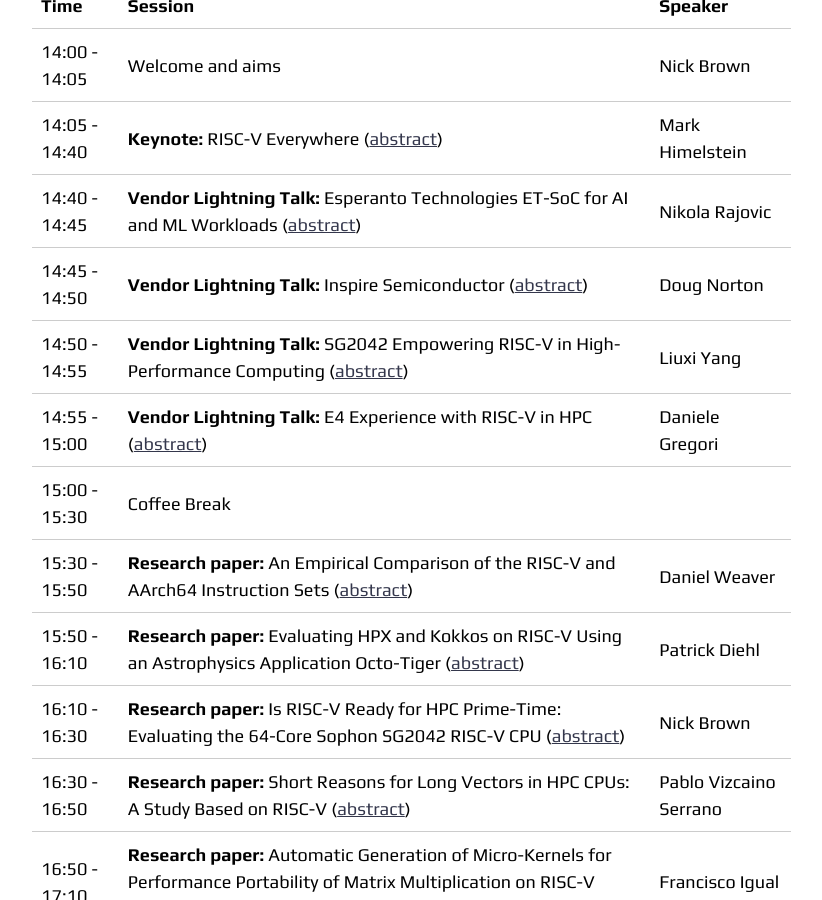
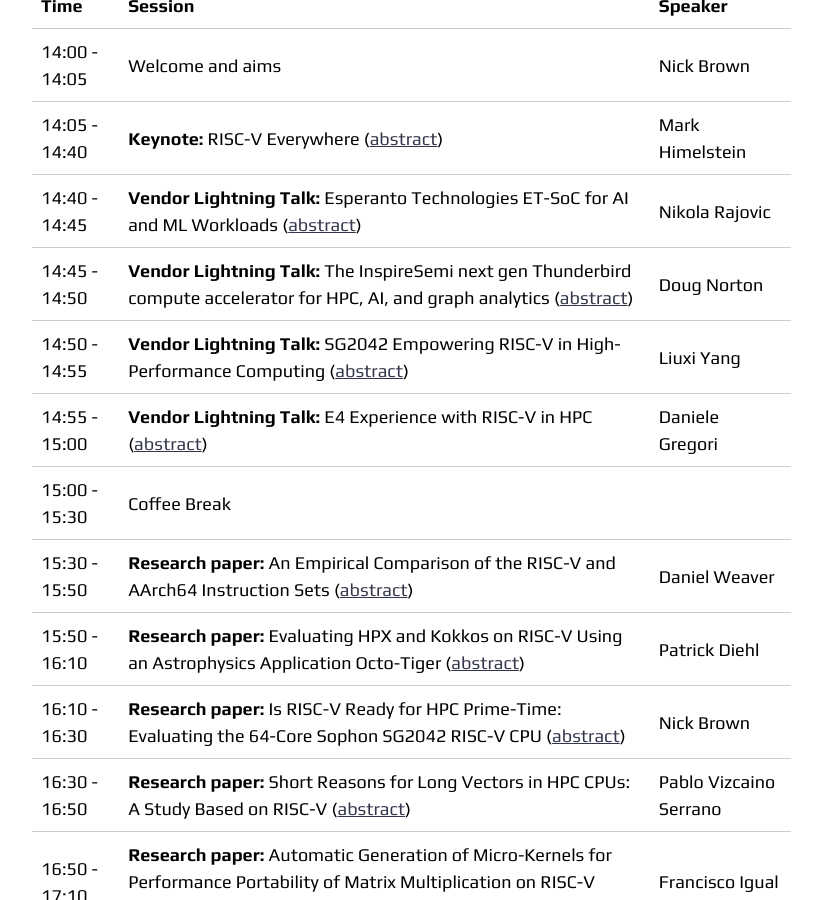
Before and after one commit to RISCVtestbed/riscvtestbed.github.io, a Jekyll site: the page built from _community/sc23_workshop.md, in a window 1280 px wide and 900 px high, scrolled down 933 px. Shown: the whole window, without its empty margins (343-1165 px from the left). Built offline with Jekyll 4.4.1, drawn with Linux system fonts in a browser that asks for light colours; nearby versions of some CDN libraries.

Commit message:
Update sc23_workshop.md

```diff
--- a/_community/sc23_workshop.md
+++ b/_community/sc23_workshop.md
@@ -17,7 +17,7 @@ The goal of this workshop is to continue building the community of RISC-V in HPC
 | 14:00 - 14:05 | Welcome and aims | Nick Brown |
 | 14:05 - 14:40 | **Keynote:** RISC-V Everywhere ([abstract](https://sc23.supercomputing.org/presentation/?id=misc246&sess=sess455))| Mark Himelstein |
 | 14:40 - 14:45 | **Vendor Lightning Talk:** Esperanto Technologies ET-SoC for AI and ML Workloads ([abstract](https://sc23.supercomputing.org/presentation/?id=misc247&sess=sess455))| Nikola Rajovic |
-| 14:45 - 14:50 | **Vendor Lightning Talk:** Inspire Semiconductor ([abstract](https://sc23.supercomputing.org/presentation/?id=misc248&sess=sess455)) | Doug Norton |
+| 14:45 - 14:50 | **Vendor Lightning Talk:** The InspireSemi next gen Thunderbird compute accelerator for HPC, AI, and graph analytics ([abstract](https://sc23.supercomputing.org/presentation/?id=misc248&sess=sess455)) | Doug Norton |
 | 14:50 - 14:55 | **Vendor Lightning Talk:** SG2042 Empowering RISC-V in High-Performance Computing ([abstract](https://sc23.supercomputing.org/presentation/?id=misc250&sess=sess455))| Liuxi Yang |
 | 14:55 - 15:00 | **Vendor Lightning Talk:** E4 Experience with RISC-V in HPC ([abstract](https://sc23.supercomputing.org/presentation/?id=misc252&sess=sess455)) | Daniele Gregori |
 | 15:00 - 15:30 | Coffee Break | |
```
